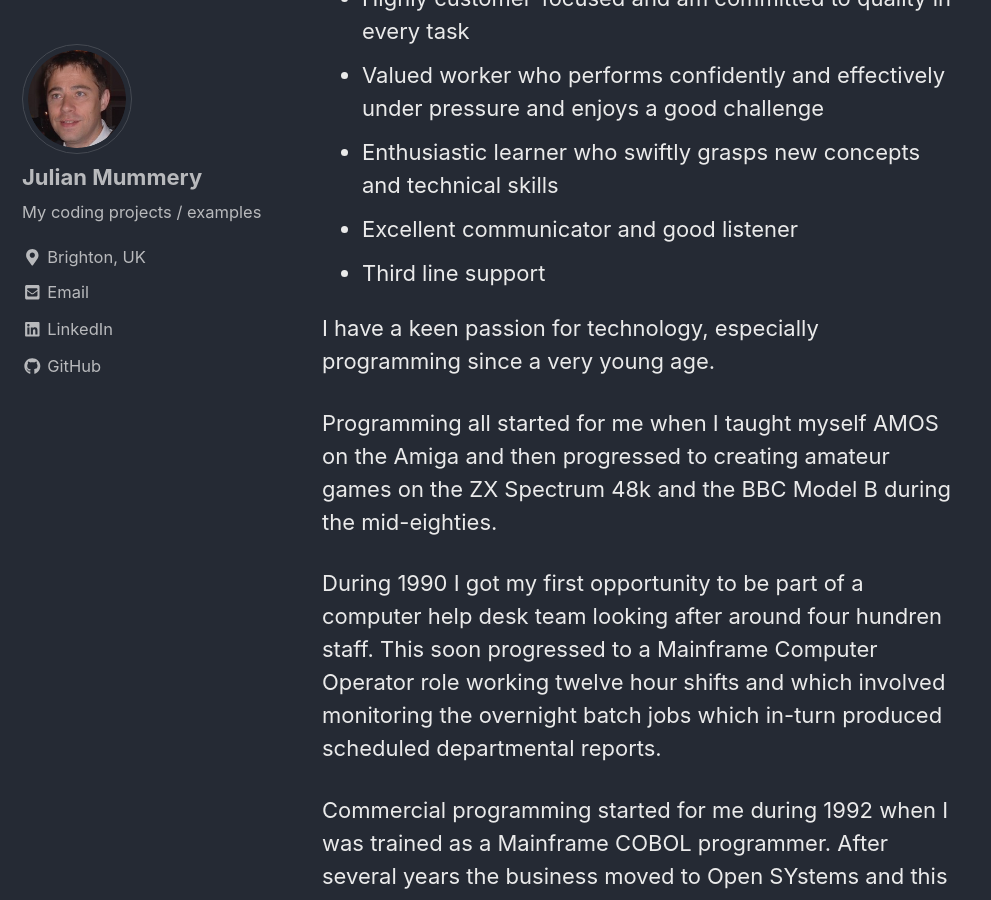
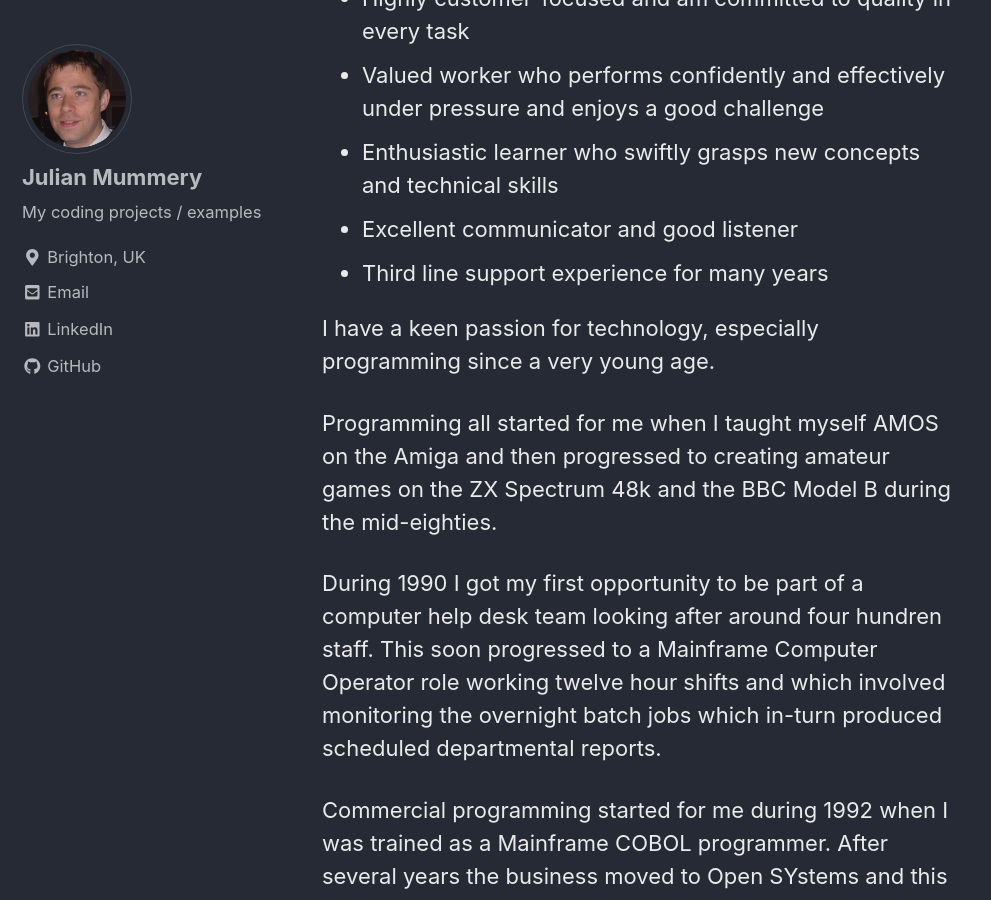
Before and after one commit to julianmummery/julianmummery.github.io, a Jekyll site: the page built from _pages/about.md, in a window 1280 px wide and 900 px high, scrolled down 747 px. Shown: the whole window, without its empty margins (0-991 px from the left). Built offline with Jekyll 4.4.1, drawn with Linux system fonts in a browser that asks for light colours; nearby versions of some CDN libraries.

Commit message:
Update about.md

```diff
--- a/_pages/about.md
+++ b/_pages/about.md
@@ -13,7 +13,7 @@ header:
   <li>Valued worker who performs confidently and effectively under pressure and enjoys a good challenge</li>
   <li>Enthusiastic learner who swiftly grasps new concepts and technical skills</li>
   <li>Excellent communicator and good listener</li>
-  <li>Third line support</li>
+  <li>Third line support experience for many years</li>
 </ul>
 
 <p>I have a keen passion for technology, especially programming since a very young age.</p>
```
